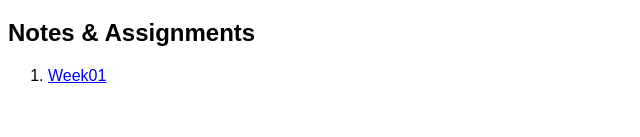
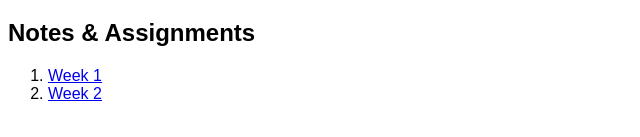
Before and after one commit to cassiejones9/WDD330, a plain HTML site: page index.html in a window 1280 px wide. Shown: the part 125-262 px from the top of the page, 0-640 px from the left. Drawn offline with Linux system fonts and the light colour scheme.

Commit message:
Update index.html

```diff
--- a/index.html
+++ b/index.html
@@ -10,7 +10,8 @@
     <h1>WDD 330 - Web Frontend Development</h1>
     <h2>Notes & Assignments</h2>
     <ol>
-      <li><a href="week1/">Week01</a></li>
+      <li><a href="week1/">Week 1</a></li>
+      <li><a href="week2/">Week 2</a></li>
     </ol>
   </body>
 </html>
```
